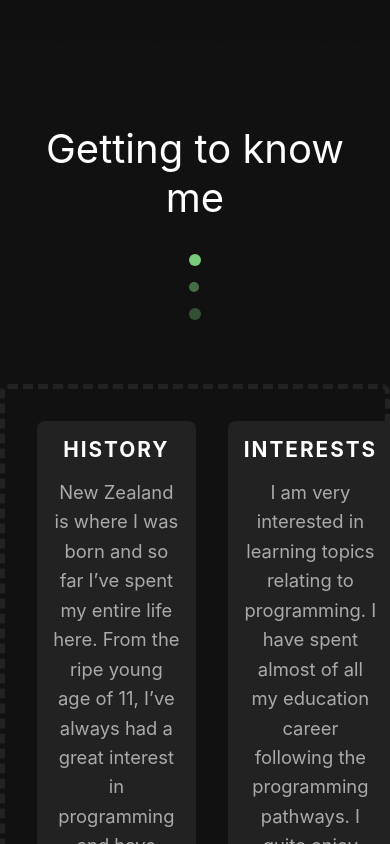
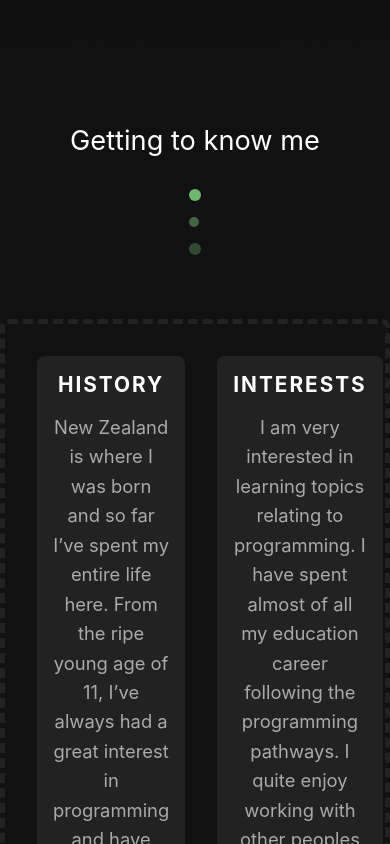
Before and after one commit to jacobtread/jacobtread-nextjs, a Next.js app: page / in a window 390 px wide. Shown: the part 800-1644 px from the top of the page. Built offline with nearby package versions, Linux system fonts and the light colour scheme.

Commit message:
Generalized about styling to global

```diff
--- a/components/About.tsx
+++ b/components/About.tsx
@@ -1,19 +1,18 @@
 import { FunctionComponent } from "react";
-import styles from "../styles/about.module.scss"
 import Dots from "../components/Dots";
 
 
 const About: FunctionComponent = () => {
     return (
-        <div className={`section ${styles.about}`}>
+        <div className="section">
             <h1 className="section__title">Getting to know me</h1>
             <Dots/>
-            <div className={`section__content ${styles.blocks}`} id="about">
-                <div className={styles.block} data-block="history">
-                    <h2 className={styles.block__title}>
+            <div className="section__content blocks blocks--col-2" id="about">
+                <div className="block" data-block="history">
+                    <h2 className="block__title">
                         History
                     </h2>
-                    <p className={styles.block__text}>
+                    <p className="block__text">
                         New Zealand is where I was born and so far I’ve spent my entire life here. From the ripe young
                         age of 11, I’ve always had a great interest in programming and have spent a majority of my time
                         learning and building up my skills with different programming languages, frameworks, and
@@ -21,29 +20,29 @@ const About: FunctionComponent = () => {
                         modding.
                     </p>
                 </div>
-                <div className={styles.block} data-block="interests">
-                    <h2 className={styles.block__title}>
+                <div className="block" data-block="interests">
+                    <h2 className="block__title">
                         Interests
                     </h2>
-                    <p className={styles.block__text}>
+                    <p className="block__text">
                         I am very interested in learning topics relating to programming. I have spent almost of all my
                         education career following the programming pathways. I quite enjoy working with other peoples
                         code through reverse engineering and other collaboration. Outside of programming I am also
                         interested in body building and I like to keep a strict routine with my exercise.
                     </p>
                 </div>
-                <div className={`${styles.block} ${styles['block--span']}`} data-block="projects">
-                    <h2 className={styles.block__title}>
+                <div className="block block--col-2-span" data-block="projects">
+                    <h2 className="block__title">
                         Projects
                     </h2>
-                    <p className={styles.block__text}>
+                    <p className="block__text">
                         I’ve worked on many projects throughout the years, many of which are readily available on my
                         Github the projects listed on my github are majority under the MIT license. My projects come in
                         all kinds of varieties in all different kinds of languages and frameworks. Feel free to take a
                         look around and see if any of them spark your interests
                     </p>
-                    <div className={styles.block__buttons}>
-                        <a href="/projects" className={styles.block__button}>
+                    <div className="block__buttons">
+                        <a href="/projects" className="block__button">
                             View Projects
                         </a>
 
@@ -51,7 +50,7 @@ const About: FunctionComponent = () => {
                             href="https://github.com/jacobtread"
                             rel="noreferrer nooppener"
                             target="_blank"
-                            className={styles.block__button}>
+                            className="block__button">
                             View GitHub
                         </a>
                     </div>
--- a/components/Contact.tsx
+++ b/components/Contact.tsx
@@ -7,7 +7,11 @@ const Contact: FunctionComponent = () => {
         <div className="section">
             <h1 className="section__title">Getting in touch</h1>
             <Dots/>
-            <div id="contact" className={"section__content"}></div>
+            <div id="contact" className={"section__content"}>
+                <div>
+
+                </div>
+            </div>
         </div>
     )
 }
--- a/styles/about.module.scss
+++ /dev/null
@@ -1,153 +0,0 @@
-@import "scheme";
-@import "tools";
-
-.blocks {
-  margin-top: 2rem;
-  margin-bottom: 2rem;
-
-  display: grid; // Apply a grid layout to the blocks
-  grid-template-columns: 1fr 1fr; // Automatically create two columns
-  gap: 2rem; // Apply a gap of 2rem between each element
-}
-
-.block {
-  position: relative;
-  border-radius: 8px;
-  padding: 2rem;
-  transition: all 0.5s ease;
-  background: $background-light;
-}
-
-.block::before {
-  @include pseudo-content;
-
-  top: unset;
-  bottom: 0;
-
-  width: 100%;
-
-  transition: transform 0.5s ease;
-  transform: scaleX(0);
-  background-color: $primary-dark;
-
-  height: 5px;
-  border-radius: 5px;
-}
-
-.block:hover {
-  // Transform the card to look as though its tilted upwards
-  transform: perspective(600px) rotateX(5deg);
-  background-color: lighten($background-light, 5);
-
-  &::before {
-    transform: scaleX(1);
-  }
-}
-
-.block__title {
-  margin-bottom: 1rem;
-  color: white;
-  font-size: 1.5rem;
-
-  text-transform: uppercase;
-  font-weight: bold;
-  letter-spacing: 2px;
-}
-
-.block__text {
-  color: #AAA;
-  font-size: 1.25rem;
-  line-height: 1.6;
-}
-
-.block__buttons {
-  display: flex;
-  flex-flow: row wrap;
-  gap: 1rem;
-  margin-top: 1rem;
-}
-
-.block:hover .block__button:not(:hover) {
-  background-color: $background-lightest;
-}
-
-.block__button {
-  text-decoration: none;
-
-  padding: 1rem;
-  background-color: $background-lighter;
-  color: #999;
-  font-size: 1.25rem;
-  border-radius: 0.5rem;
-  transition: all 0.3s;
-
-  &:hover {
-    background-color: $primary-dark;
-    color: white;
-    transform: scale(1.05);
-  }
-
-  &:active {
-    transform: scaleX(0.9);
-  }
-}
-
-/*
-  Styling attribute for block class which allows the
-  block to span across two rows rather than just one
-*/
-.block--span {
-  // Span from columns 1 through til 3 (two columns)
-  grid-column-start: 1;
-  grid-column-end: 3;
-}
-
-
-/*
-  1000px is where the two columns begin to be too large
-  to fit on the screen at the same time without causing
-  clutter so at this point the columns are turned into 1
-*/
-@media all and (max-width: 1000px) {
-
-  .about__blocks {
-    grid-template-columns: 1fr; // Set the column template to one column
-  }
-
-  .block--span {
-    grid-column: 1; // Revert the spanning column to just one column
-  }
-
-}
-
-/*
-  At 500px we begin to get more into smaller device territory.
-  at this width the current enlarged font sizes can appear too
-  large on mobile devices so this is decreased the padding on
-  the blocks is also decreased for more room. The block texts
-  are aligned to center to better fit the mobile reading flow
-*/
-@media all and (max-width: 500px) {
-
-  .about__title {
-    font-size: 1.7rem;
-  }
-
-  .block__title {
-    font-size: 1.3rem;
-    text-align: center;
-  }
-
-  .block__text {
-    font-size: 1.15rem;
-    text-align: center;
-  }
-
-  .block {
-    padding: 1rem; // Decrease the padding for more space
-  }
-
-  .block__buttons {
-    justify-content: center;
-  }
-}
--- a/styles/globals.scss
+++ b/styles/globals.scss
@@ -1,4 +1,5 @@
 @import "scheme";
+@import "tools";
 
 html, body {
   font-family: -apple-system, BlinkMacSystemFont, Segoe UI, Roboto, Oxygen,
@@ -51,3 +52,161 @@ a {
   border-radius: 8px;
   border: 5px dashed $background-light;
 }
+
+
+.block {
+  position: relative;
+  border-radius: 8px;
+  padding: 2rem;
+  transition: all 0.5s ease;
+  background: $background-light;
+}
+
+
+.block::before {
+  @include pseudo-content;
+
+  top: unset;
+  bottom: 0;
+
+  width: 100%;
+
+  transition: transform 0.5s ease;
+  transform: scaleX(0);
+  background-color: $primary-dark;
+
+  height: 5px;
+  border-radius: 5px;
+}
+
+.block:hover {
+  // Transform the card to look as though its tilted upwards
+  transform: perspective(600px) rotateX(5deg);
+  background-color: lighten($background-light, 5);
+
+  &::before {
+    transform: scaleX(1);
+  }
+}
+
+
+
+.block__title {
+  margin-bottom: 1rem;
+  color: white;
+  font-size: 1.5rem;
+
+  text-transform: uppercase;
+  font-weight: bold;
+  letter-spacing: 2px;
+}
+
+.block__text {
+  color: #AAA;
+  font-size: 1.25rem;
+  line-height: 1.6;
+}
+
+.block__buttons {
+  display: flex;
+  flex-flow: row wrap;
+  gap: 1rem;
+  margin-top: 1rem;
+}
+
+.block:hover .block__button:not(:hover) {
+  background-color: $background-lightest;
+}
+
+.block__button {
+  text-decoration: none;
+
+  padding: 1rem;
+  background-color: $background-lighter;
+  color: #999;
+  font-size: 1.25rem;
+  border-radius: 0.5rem;
+  transition: all 0.3s;
+
+  &:hover {
+    background-color: $primary-dark;
+    color: white;
+    transform: scale(1.05);
+  }
+
+  &:active {
+    transform: scaleX(0.9);
+  }
+}
+
+.blocks {
+  margin-top: 2rem;
+  margin-bottom: 2rem;
+
+  display: grid; // Apply a grid layout to the blocks
+  gap: 2rem; // Apply a gap of 2rem between each element
+}
+
+.blocks--col-2 {
+  grid-template-columns: 1fr 1fr; // Automatically create two columns
+}
+
+/*
+  Styling attribute for block class which allows the
+  block to span across two rows rather than just one
+*/
+.block--col-2-span {
+  // Span from columns 1 through til 3 (two columns)
+  grid-column-start: 1;
+  grid-column-end: 3;
+}
+
+
+/*
+  1000px is where the two columns begin to be too large
+  to fit on the screen at the same time without causing
+  clutter so at this point the columns are turned into 1
+*/
+@media all and (max-width: 1000px) {
+
+  .blocks--col-2 {
+    grid-template-columns: 1fr; // Set the column template to one column
+  }
+
+  .block--span {
+    grid-column: 1; // Revert the spanning column to just one column
+  }
+
+}
+
+/*
+  At 500px we begin to get more into smaller device territory.
+  at this width the current enlarged font sizes can appear too
+  large on mobile devices so this is decreased the padding on
+  the blocks is also decreased for more room. The block texts
+  are aligned to center to better fit the mobile reading flow
+*/
+@media all and (max-width: 500px) {
+
+  .section__title {
+    font-size: 1.7rem;
+  }
+
+  .block__title {
+    font-size: 1.3rem;
+    text-align: center;
+  }
+
+  .block__text {
+    font-size: 1.15rem;
+    text-align: center;
+  }
+
+  .block {
+    padding: 1rem; // Decrease the padding for more space
+  }
+
+  .block__buttons {
+    justify-content: center;
+  }
+}
```
